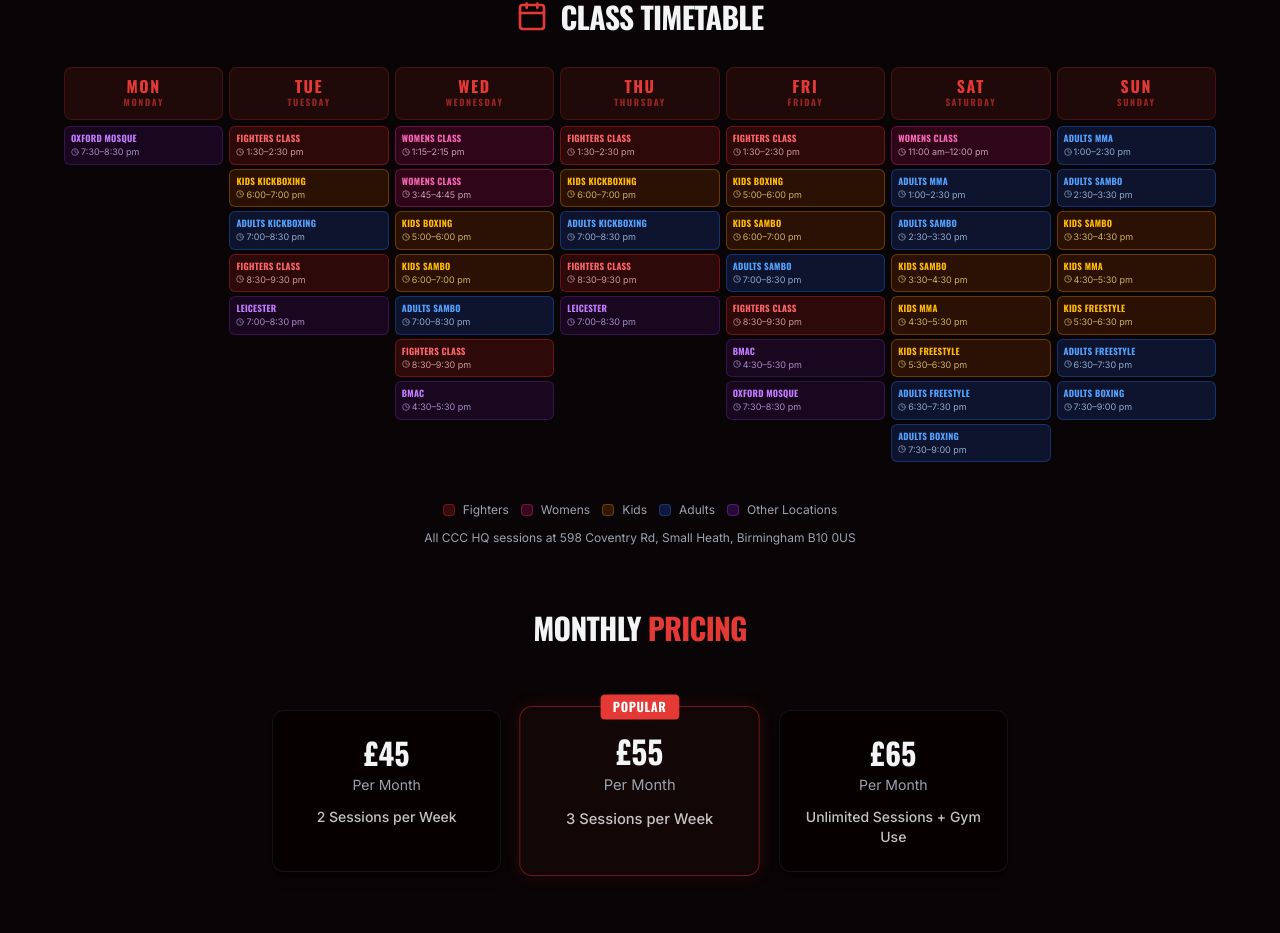
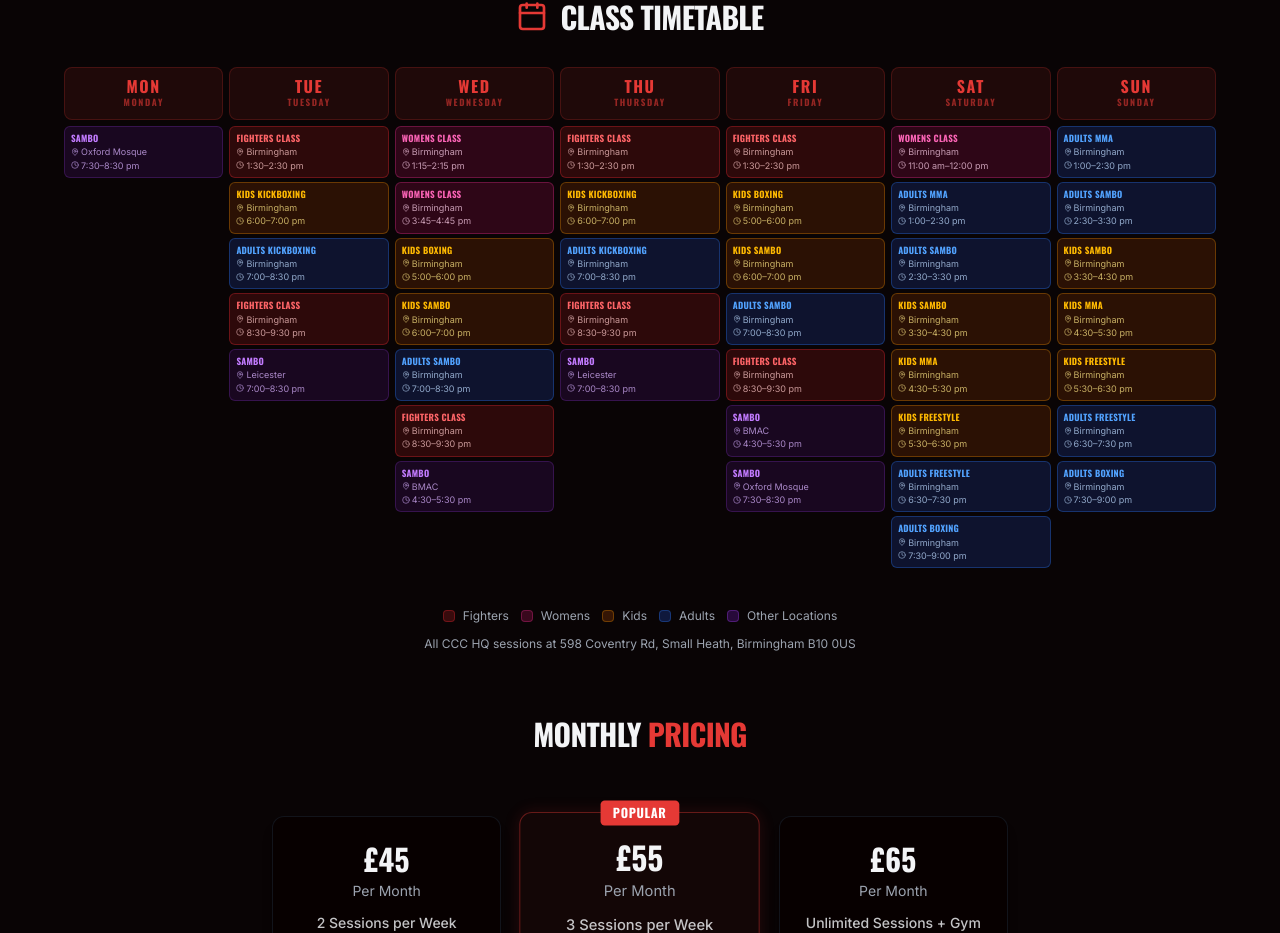
Before and after one commit to num876/counter-combat-club, a Next.js app: page / in a window 1280 px wide. Shown: the part 2540-3473 px from the top of the page. Built offline with nearby package versions, Linux system fonts and the light colour scheme.

Commit message:
Add art and location to timetable

```diff
--- a/src/components/sections/Classes.tsx
+++ b/src/components/sections/Classes.tsx
@@ -1,7 +1,7 @@
 "use client";
 
 import { buttonVariants } from "@/components/ui/Button";
-import { Calendar, Clock } from "lucide-react";
+import { Calendar, Clock, MapPin } from "lucide-react";
 import { motion } from "framer-motion";
 import { fadeUp } from "@/lib/animations";
 import Image from "next/image";
@@ -118,82 +118,82 @@ export function Classes() {
                   day: "Mon",
                   full: "Monday",
                   sessions: [
-                    { label: "Oxford Mosque", time: "7:30–8:30 pm", type: "location" },
+                    { art: "Sambo", location: "Oxford Mosque", time: "7:30–8:30 pm", type: "location" },
                   ]
                 },
                 {
                   day: "Tue",
                   full: "Tuesday",
                   sessions: [
-                    { label: "Fighters Class", time: "1:30–2:30 pm", type: "fighters" },
-                    { label: "Kids Kickboxing", time: "6:00–7:00 pm", type: "kids" },
-                    { label: "Adults Kickboxing", time: "7:00–8:30 pm", type: "adults" },
-                    { label: "Fighters Class", time: "8:30–9:30 pm", type: "fighters" },
-                    { label: "Leicester", time: "7:00–8:30 pm", type: "location" },
+                    { art: "Fighters Class", location: "Birmingham", time: "1:30–2:30 pm", type: "fighters" },
+                    { art: "Kids Kickboxing", location: "Birmingham", time: "6:00–7:00 pm", type: "kids" },
+                    { art: "Adults Kickboxing", location: "Birmingham", time: "7:00–8:30 pm", type: "adults" },
+                    { art: "Fighters Class", location: "Birmingham", time: "8:30–9:30 pm", type: "fighters" },
+                    { art: "Sambo", location: "Leicester", time: "7:00–8:30 pm", type: "location" },
                   ]
                 },
                 {
                   day: "Wed",
                   full: "Wednesday",
                   sessions: [
-                    { label: "Womens Class", time: "1:15–2:15 pm", type: "womens" },
-                    { label: "Womens Class", time: "3:45–4:45 pm", type: "womens" },
-                    { label: "Kids Boxing", time: "5:00–6:00 pm", type: "kids" },
-                    { label: "Kids Sambo", time: "6:00–7:00 pm", type: "kids" },
-                    { label: "Adults Sambo", time: "7:00–8:30 pm", type: "adults" },
-                    { label: "Fighters Class", time: "8:30–9:30 pm", type: "fighters" },
-                    { label: "BMAC", time: "4:30–5:30 pm", type: "location" },
+                    { art: "Womens Class", location: "Birmingham", time: "1:15–2:15 pm", type: "womens" },
+                    { art: "Womens Class", location: "Birmingham", time: "3:45–4:45 pm", type: "womens" },
+                    { art: "Kids Boxing", location: "Birmingham", time: "5:00–6:00 pm", type: "kids" },
+                    { art: "Kids Sambo", location: "Birmingham", time: "6:00–7:00 pm", type: "kids" },
+                    { art: "Adults Sambo", location: "Birmingham", time: "7:00–8:30 pm", type: "adults" },
+                    { art: "Fighters Class", location: "Birmingham", time: "8:30–9:30 pm", type: "fighters" },
+                    { art: "Sambo", location: "BMAC", time: "4:30–5:30 pm", type: "location" },
                   ]
                 },
                 {
                   day: "Thu",
                   full: "Thursday",
                   sessions: [
-                    { label: "Fighters Class", time: "1:30–2:30 pm", type: "fighters" },
-                    { label: "Kids Kickboxing", time: "6:00–7:00 pm", type: "kids" },
-                    { label: "Adults Kickboxing", time: "7:00–8:30 pm", type: "adults" },
-                    { label: "Fighters Class", time: "8:30–9:30 pm", type: "fighters" },
-                    { label: "Leicester", time: "7:00–8:30 pm", type: "location" },
+                    { art: "Fighters Class", location: "Birmingham", time: "1:30–2:30 pm", type: "fighters" },
+                    { art: "Kids Kickboxing", location: "Birmingham", time: "6:00–7:00 pm", type: "kids" },
+                    { art: "Adults Kickboxing", location: "Birmingham", time: "7:00–8:30 pm", type: "adults" },
+                    { art: "Fighters Class", location: "Birmingham", time: "8:30–9:30 pm", type: "fighters" },
+                    { art: "Sambo", location: "Leicester", time: "7:00–8:30 pm", type: "location" },
                   ]
                 },
                 {
                   day: "Fri",
                   full: "Friday",
                   sessions: [
-                    { label: "Fighters Class", time: "1:30–2:30 pm", type: "fighters" },
-                    { label: "Kids Boxing", time: "5:00–6:00 pm", type: "kids" },
-                    { label: "Kids Sambo", time: "6:00–7:00 pm", type: "kids" },
-                    { label: "Adults Sambo", time: "7:00–8:30 pm", type: "adults" },
-                    { label: "Fighters Class", time: "8:30–9:30 pm", type: "fighters" },
-                    { label: "BMAC", time: "4:30–5:30 pm", type: "location" },
-                    { label: "Oxford Mosque", time: "7:30–8:30 pm", type: "location" },
+                    { art: "Fighters Class", location: "Birmingham", time: "1:30–2:30 pm", type: "fighters" },
+                    { art: "Kids Boxing", location: "Birmingham", time: "5:00–6:00 pm", type: "kids" },
+                    { art: "Kids Sambo", location: "Birmingham", time: "6:00–7:00 pm", type: "kids" },
+                    { art: "Adults Sambo", location: "Birmingham", time: "7:00–8:30 pm", type: "adults" },
+                    { art: "Fighters Class", location: "Birmingham", time: "8:30–9:30 pm", type: "fighters" },
+                    { art: "Sambo", location: "BMAC", time: "4:30–5:30 pm", type: "location" },
+                    { art: "Sambo", location: "Oxford Mosque", time: "7:30–8:30 pm", type: "location" },
                   ]
                 },
                 {
                   day: "Sat",
                   full: "Saturday",
                   sessions: [
-                    { label: "Womens Class", time: "11:00 am–12:00 pm", type: "womens" },
-                    { label: "Adults MMA", time: "1:00–2:30 pm", type: "adults" },
-                    { label: "Adults Sambo", time: "2:30–3:30 pm", type: "adults" },
-                    { label: "Kids Sambo", time: "3:30–4:30 pm", type: "kids" },
-                    { label: "Kids MMA", time: "4:30–5:30 pm", type: "kids" },
-                    { label: "Kids Freestyle", time: "5:30–6:30 pm", type: "kids" },
-                    { label: "Adults Freestyle", time: "6:30–7:30 pm", type: "adults" },
-                    { label: "Adults Boxing", time: "7:30–9:00 pm", type: "adults" },
+                    { art: "Womens Class", location: "Birmingham", time: "11:00 am–12:00 pm", type: "womens" },
+                    { art: "Adults MMA", location: "Birmingham", time: "1:00–2:30 pm", type: "adults" },
+                    { art: "Adults Sambo", location: "Birmingham", time: "2:30–3:30 pm", type: "adults" },
+                    { art: "Kids Sambo", location: "Birmingham", time: "3:30–4:30 pm", type: "kids" },
+                    { art: "Kids MMA", location: "Birmingham", time: "4:30–5:30 pm", type: "kids" },
+                    { art: "Kids Freestyle", location: "Birmingham", time: "5:30–6:30 pm", type: "kids" },
+                    { art: "Adults Freestyle", location: "Birmingham", time: "6:30–7:30 pm", type: "adults" },
+                    { art: "Adults Boxing", location: "Birmingham", time: "7:30–9:00 pm", type: "adults" },
                   ]
                 },
                 {
                   day: "Sun",
                   full: "Sunday",
                   sessions: [
-                    { label: "Adults MMA", time: "1:00–2:30 pm", type: "adults" },
-                    { label: "Adults Sambo", time: "2:30–3:30 pm", type: "adults" },
-                    { label: "Kids Sambo", time: "3:30–4:30 pm", type: "kids" },
-                    { label: "Kids MMA", time: "4:30–5:30 pm", type: "kids" },
-                    { label: "Kids Freestyle", time: "5:30–6:30 pm", type: "kids" },
-                    { label: "Adults Freestyle", time: "6:30–7:30 pm", type: "adults" },
-                    { label: "Adults Boxing", time: "7:30–9:00 pm", type: "adults" },
+                    { art: "Adults MMA", location: "Birmingham", time: "1:00–2:30 pm", type: "adults" },
+                    { art: "Adults Sambo", location: "Birmingham", time: "2:30–3:30 pm", type: "adults" },
+                    { art: "Kids Sambo", location: "Birmingham", time: "3:30–4:30 pm", type: "kids" },
+                    { art: "Kids MMA", location: "Birmingham", time: "4:30–5:30 pm", type: "kids" },
+                    { art: "Kids Freestyle", location: "Birmingham", time: "5:30–6:30 pm", type: "kids" },
+                    { art: "Adults Freestyle", location: "Birmingham", time: "6:30–7:30 pm", type: "adults" },
+                    { art: "Adults Boxing", location: "Birmingham", time: "7:30–9:00 pm", type: "adults" },
                   ]
                 },
               ].map((day) => (
@@ -223,7 +223,11 @@ export function Classes() {
                       return (
                         <div key={i} className={`rounded-md p-1.5 border text-[9px] leading-tight ${styles[session.type]}`}>
                           <div className={`font-bold font-display uppercase tracking-wide mb-0.5 ${labelStyles[session.type]}`}>
-                            {session.label}
+                            {session.art}
+                          </div>
+                          <div className="flex items-center gap-0.5 opacity-75 mb-0.5">
+                            <MapPin className="h-2 w-2 flex-shrink-0" />
+                            <span>{session.location}</span>
                           </div>
                           <div className="flex items-center gap-0.5 opacity-75">
                             <Clock className="h-2 w-2 flex-shrink-0" />
```
